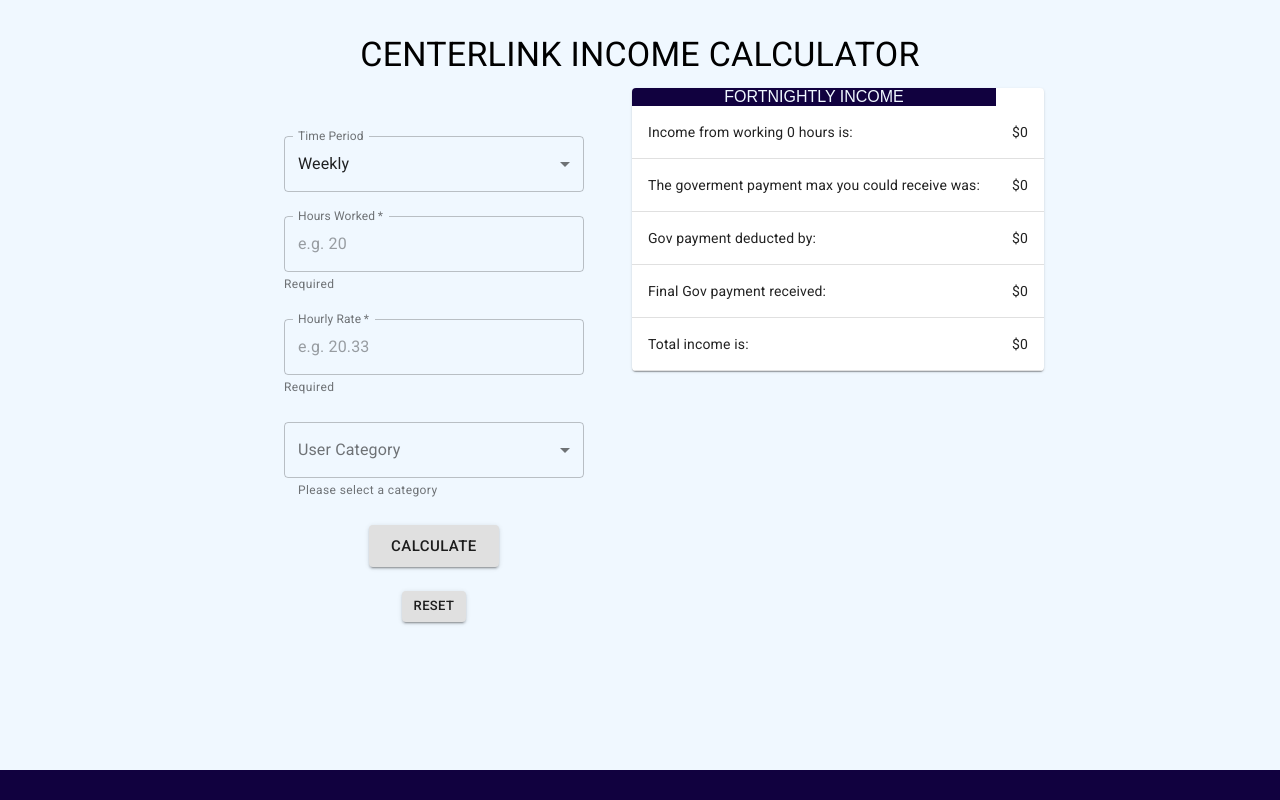
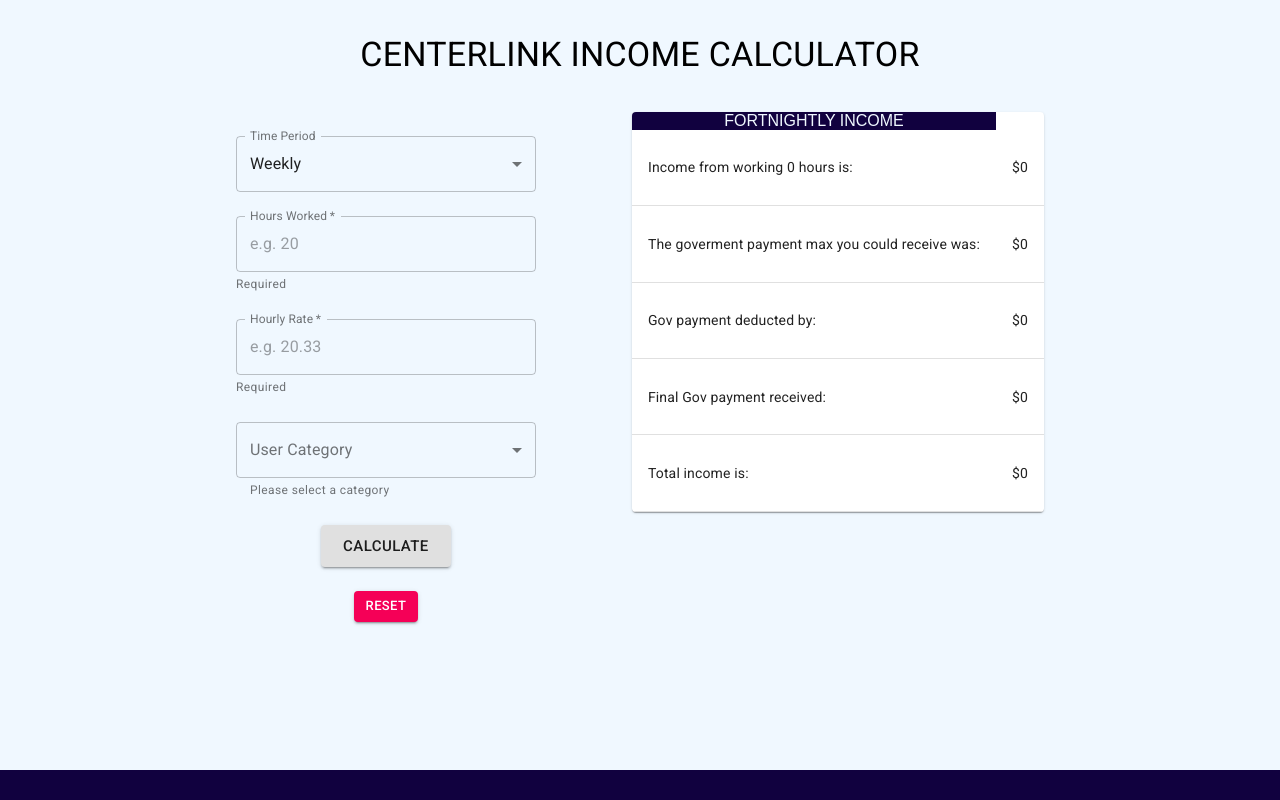
Before and after one commit to SebAnt86/incomecalc, a React (Create React App) app: page / in a window 1280 px wide. Shown: the top 800 px of the page. Built offline with nearby package versions, Linux system fonts and the light colour scheme; the HTML template or start-up script is replaced by a standard one.

Commit message:
added container and style to result, aligned center too

```diff
--- a/src/App.js
+++ b/src/App.js
@@ -20,17 +20,18 @@
         </Typography>
       </Box>
 
-      <Box  className="main-container">
-        <Box
+      <Box className="main-container">
+        <Box className="centerbox"
           display="flex"
           flexDirection="row"
           flexWrap="wrap"
           justifyContent="center"
+          alignItems="start"
         >
-          <Box xs={12} sm={6} mx={{ sm: 3 }} my={{xs:3}}>
+          <Box xs={12} sm={6} mx={{ sm: 3 }} my={{xs:3}} className="formbox">
             <Form setResult={setResult} />
           </Box>
-          <Box mt={{ xs: 5, md: 0 }}>
+          <Box xs={12} sm={6} mx={{ sm: 3 }} my={{xs:3}} className="resultbox">
             <Result result={result} />
           </Box>
         </Box>
--- a/src/components/Form.js
+++ b/src/components/Form.js
@@ -18,8 +18,7 @@
 const useStyles = makeStyles((theme) => ({
   formControl: {
     // margin: theme.spacing(1),
-    minWidth: 300,
-    maxWidth: "auto",
+    width: 300,
   },
   selectEmpty: {
     marginTop: theme.spacing(2),
@@ -277,7 +276,7 @@
               justifyContent="center"
               mt={{ xs: 3 }}
             >
-              <Button variant="contained" onClick={formReset} size="small">
+              <Button variant="contained" color="secondary" onClick={formReset} size="small">
                 Reset
               </Button>
             </Box>
--- a/src/components/Result.js
+++ b/src/components/Result.js
@@ -6,13 +6,22 @@
 import TableContainer from "@material-ui/core/TableContainer";
 import TableHead from "@material-ui/core/TableHead";
 import TableRow from "@material-ui/core/TableRow";
+import { makeStyles } from '@material-ui/core/styles';
 import Paper from "@material-ui/core/Paper";
 import Container from "@material-ui/core/Container";
 import Typography from "@material-ui/core/Typography";
 // import { makeStyles } from '@material-ui/core/styles';
 
+const useStyles = makeStyles({
+  table: {
+    minWidth: 300,
+    minHeight: 400,
+  },
+});
+
 function Result(props) {
   const { result } = props;
+  const classes = useStyles();
   const workIncomeTotal = result.workIncomeTotal ? result.workIncomeTotal : 0;
   let workedHours = result.workHours ? result.workHours : 0;
   const maxGovPayment = result.maxGovPayment ? result.maxGovPayment : 0;
@@ -25,10 +34,10 @@
   }
 
   return (
-    <>
-      <TableContainer component={Paper} maxWidth="md">
-        <Table aria-label="customized table">
-          <TableHead className="table-head">
+    <Container maxWidth="md" >
+      <TableContainer component={Paper} >
+        <Table className={classes.table} aria-label="customized table" >
+          <TableHead className="table-head" >
             <TableRow align="center">FORTNIGHTLY INCOME</TableRow>
           </TableHead>
           <TableBody>
@@ -65,7 +74,7 @@
           </TableBody>
         </Table>
       </TableContainer>
-    </>
+    </Container>
   );
 }
 
--- a/src/index.css
+++ b/src/index.css
@@ -14,10 +14,11 @@
  }
 
 .main-container{
+
     display: flex;
     min-height: 100vh;
     flex-direction: column;
-    justify-content: space-between;
+    justify-content:space-around;
 }
 
 .validation {
```
Also changed, not shown: 1 other file (tests, documents, lock files or other folders).
